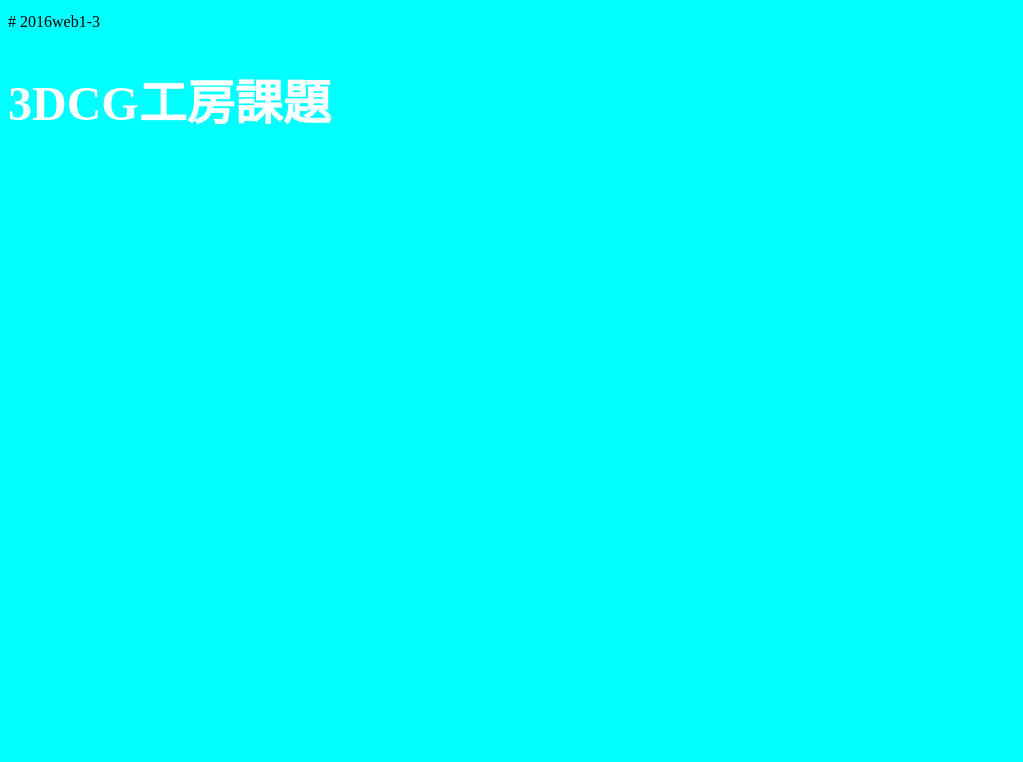
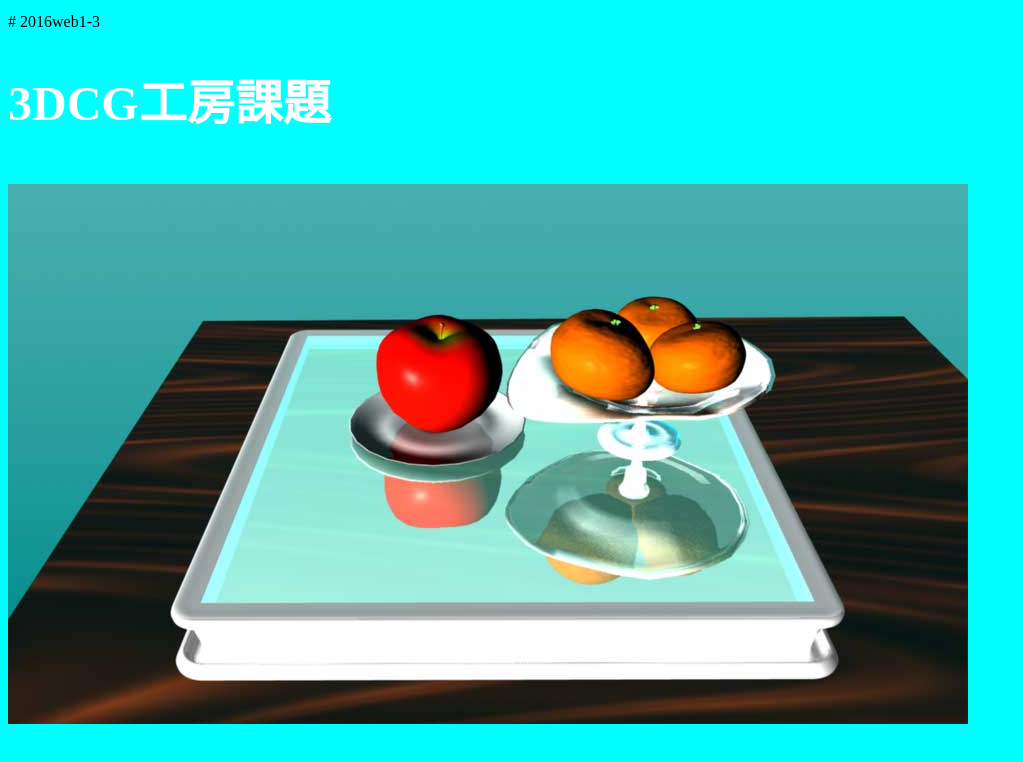
Before and after one commit to takamasa-kujirai/2016web1-3, a plain HTML site: page index.html in a window 1280 px wide. Shown: the whole page, without its empty margins (0-1023 px from the left). Drawn offline with Linux system fonts and the light colour scheme.

Commit message:
Update index.html

```diff
--- a/index.html
+++ b/index.html
@@ -14,7 +14,8 @@
      </font>
 
      <br>
-     <a href="http://takamasa-kujirai.github.io/2016web1-3/3DCG.jpg"alt="写真"/></a>
+     <img src="http://takamasa-kujirai.github.io/2016web1-3/3DCG.jpg"alt="写真"/>
+     <br>
 
 
 
```
